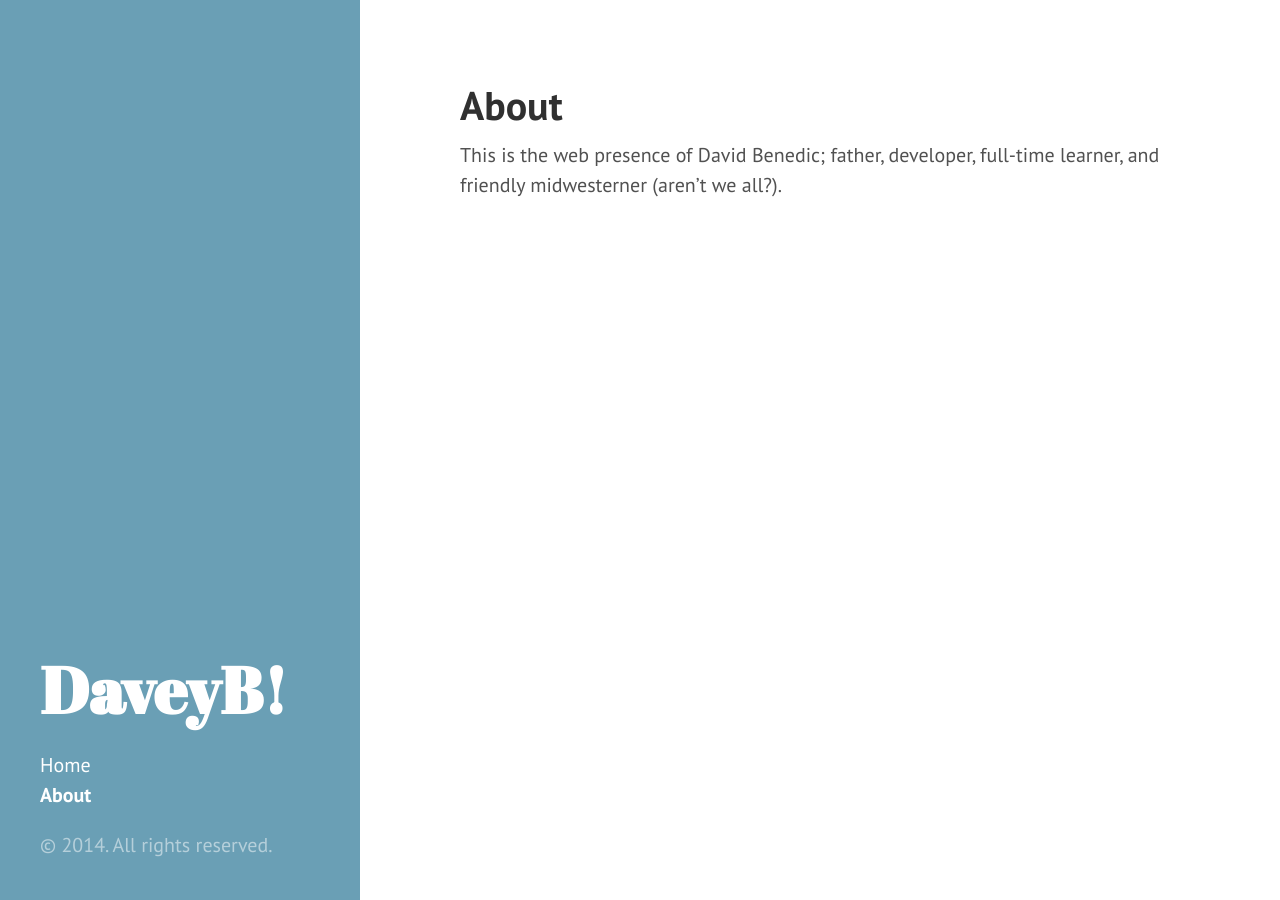
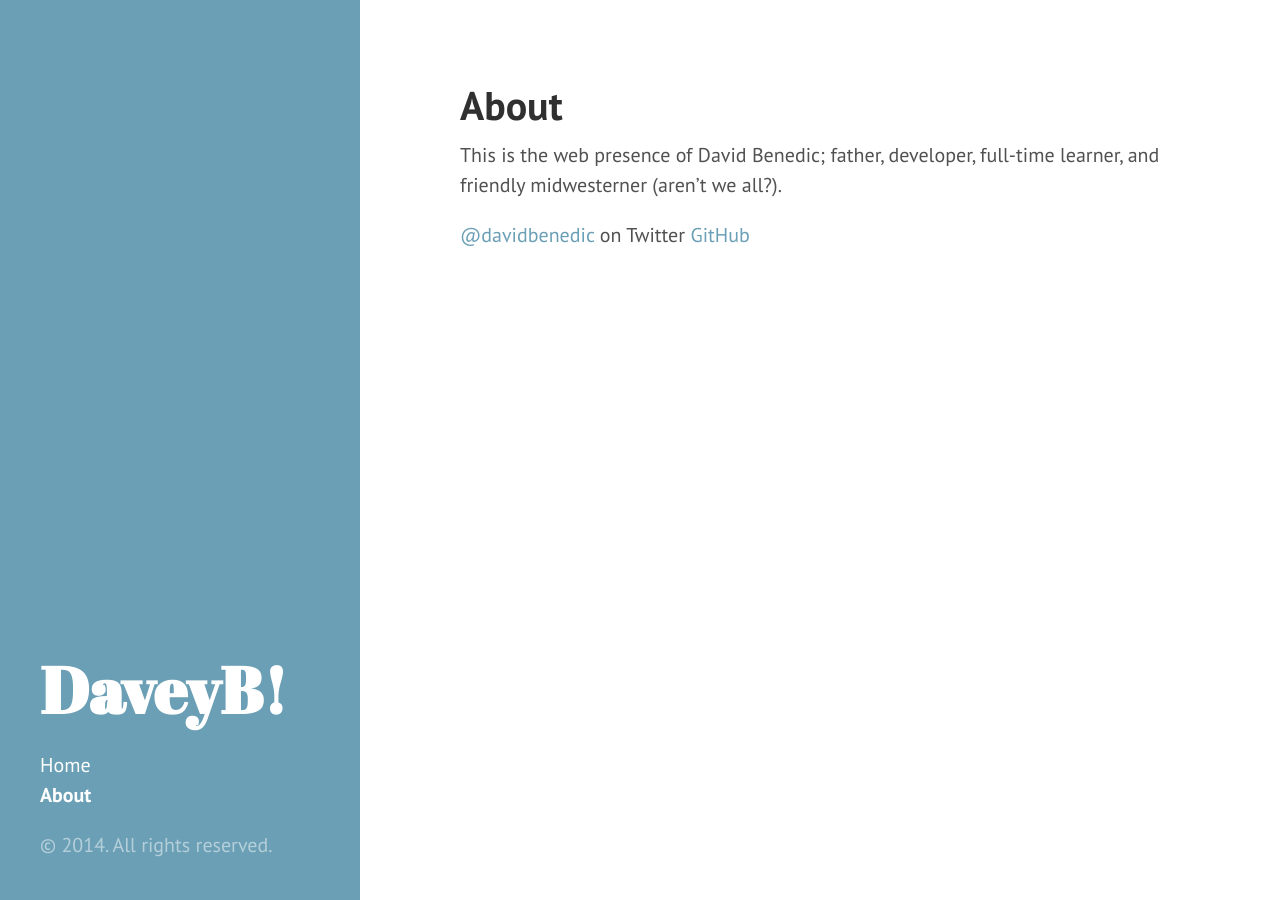
Before and after one commit to daveyb/daveyb.github.io, a Jekyll site: the page built from about.md, in a window 1280 px wide. Built offline with Jekyll 4.4.1, drawn with Linux system fonts in a browser that asks for light colours; Markdown is read by kramdown in place of the engine named in the settings.

Commit message:
Added Twitter and GitHub handles

```diff
--- a/about.md
+++ b/about.md
@@ -4,3 +4,6 @@ title: About
 ---
 
 This is the web presence of David Benedic; father, developer, full-time learner, and friendly midwesterner (aren't we all?).
+
+[@davidbenedic](https://twitter.com/davidbenedic) on Twitter
+[GitHub](https://github.com/daveyb/)
```
